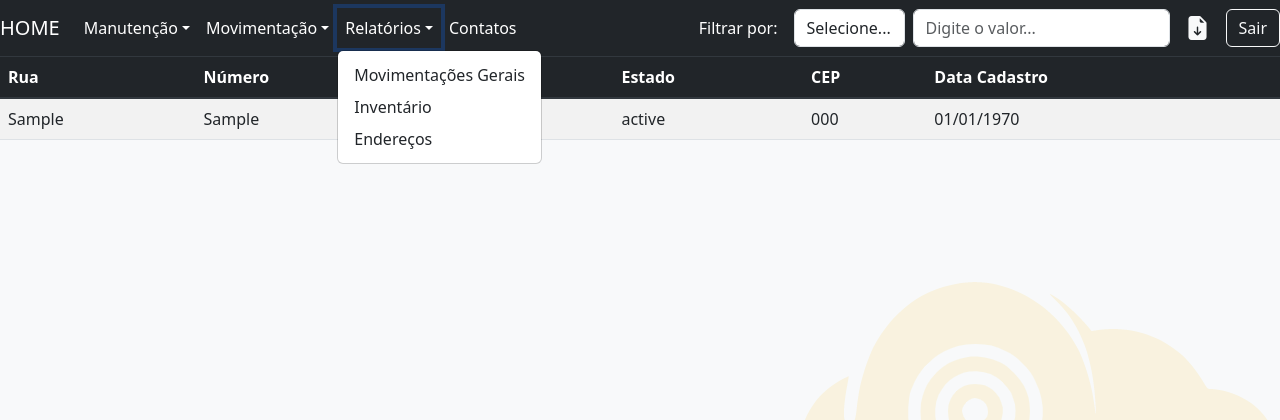
After one commit to aliek57/T2GCIaC-GithubActions, a PHP site: page /relatorioEnderecos.php in a window 1280 px wide, after a click on "Relatórios". The commit adds this page. Shown: the top 420 px of the page. Run offline with PHP 8.4, Linux system fonts and the light colour scheme; the visitor is signed in with stand-in values (Sample User, id 1); tables that the repository leaves empty or names only in its code hold one stand-in row (values such as "Sample post").

Commit message:
Criando relatórios de endereço

```diff
--- /dev/null
+++ b/conexao/listarRelatorioEnderecos.php
@@ -0,0 +1,53 @@
+<?php
+include 'conexao.php';
+
+$filtroPor = $_GET['filtroPor'] ?? null;
+$valorFiltro = $_GET['valorFiltro'] ?? null;
+
+$banco = abrirBanco();
+
+$sql = "SELECT * FROM enderecos";
+
+if ($filtroPor && $valorFiltro) {
+    $valor = $banco->real_escape_string($valorFiltro);
+
+    switch ($filtroPor) {
+        case 'rua':
+            $sql .= " WHERE rua LIKE '%$valor%'";
+            break;
+        case 'cidade':
+            $sql .= " WHERE cidade LIKE '%$valor%'";
+            break;
+        case 'estado':
+            $sql .= " WHERE estado LIKE '%$valor%'";
+            break;
+        case 'cep':
+            $sql .= " WHERE cep LIKE '%$valor%'";
+            break;
+        default:
+            break;
+    }
+}
+
+$sql .= " ORDER BY cidade ASC, rua ASC";
+
+$resultado = $banco->query($sql);
+
+if ($resultado && $resultado->num_rows > 0) {
+    while ($row = $resultado->fetch_assoc()) {
+        $dataCadastro = date('d/m/Y', strtotime($row['data_cadastro']));
+
+        echo "<tr>";
+        echo "<td>" . $row['rua'] . "</td>";
+        echo "<td>" . $row['numero'] . "</td>";
+        echo "<td>" . $row['cidade'] . "</td>";
+        echo "<td>" . $row['estado'] . "</td>";
+        echo "<td>" . $row['cep'] . "</td>";
+        echo "<td>" . $dataCadastro . "</td>";
+        echo "</tr>";
+    }
+} else {
+    echo "<tr><td colspan='6' class='text-center'>Nenhum endereço encontrado.</td></tr>";
+}
+$banco->close();
+?>
--- a/home.php
+++ b/home.php
@@ -84,6 +84,7 @@ if (!isset($_SESSION['usuario'])) {
           <div class="dropdown-menu" aria-labelledby="dropdown01">
             <a class="dropdown-item" href="relatorioMovimentacao.php">Movimentações Gerais</a>
             <a class="dropdown-item" href="inventario.php">Inventário</a>
+            <a class="dropdown-item" href="relatorioEnderecos.php ">Endereços</a>
           </div>
         </li>
         <li class="nav-item">
--- /dev/null
+++ b/relatorioEnderecos.php
@@ -0,0 +1,166 @@
+<?php
+session_start();
+if (!isset($_SESSION['usuario'])) {
+    header("Location: login.php");
+    exit();
+}
+?>
+
+<!DOCTYPE html>
+<html lang="pt-br">
+
+<head>
+    <meta http-equiv="Content-Type" content="text/html; charset=UTF-8">
+    <meta name="viewport" content="width=device-width, initial-scale=1, shrink-to-fit=no">
+    <title>Relatório de Endereços</title>
+
+    <link href="./home_files/bootstrap.min.css" rel="stylesheet">
+    <link href="./home_files/starter-template.css" rel="stylesheet">
+    <link href="https://cdn.jsdelivr.net/npm/bootstrap@5.3.0/dist/css/bootstrap.min.css" rel="stylesheet">
+    <link rel="stylesheet" href="https://cdn.jsdelivr.net/npm/bootstrap-icons@1.10.5/font/bootstrap-icons.css">
+
+    <script src="https://code.jquery.com/jquery-3.6.0.min.js"></script>
+    <script src="https://cdn.jsdelivr.net/npm/bootstrap@5.3.0/dist/js/bootstrap.bundle.min.js"></script>
+
+    <style>
+        body {
+            padding-top: 56px;
+        }
+
+        thead.thead-dark th {
+            background-color: black;
+            color: white;
+        }
+
+        .navbar {
+            margin-bottom: 0;
+        }
+    </style>
+</head>
+
+<body class="bg-body-tertiary">
+
+    <nav class="navbar navbar-expand-md navbar-dark bg-dark fixed-top">
+        <a class="navbar-brand" href="home.php" style="color:white">HOME</a>
+        <button class="navbar-toggler" type="button" data-bs-toggle="collapse" data-bs-target="#navbarsExampleDefault">
+            <span class="navbar-toggler-icon"></span>
+        </button>
+
+        <div class="collapse navbar-collapse" id="navbarsExampleDefault">
+            <ul class="navbar-nav mr-auto">
+                <li class="nav-item dropdown">
+                    <a class="nav-link dropdown-toggle" href="#" id="manutencao" data-bs-toggle="dropdown" style="color:white;">Manutenção</a>
+                    <div class="dropdown-menu">
+                        <a class="dropdown-item" href="cadastroAmbientes.php">Ambientes</a>
+                        <a class="dropdown-item" href="cadastroGrupos.php">Grupo</a>
+                        <a class="dropdown-item" href="cadastroInsumos.php">Insumo</a>
+                        <a class="dropdown-item" href="cadastroUsuarios.php">Usuário</a>
+                    </div>
+                </li>
+                <li class="nav-item dropdown">
+                    <a class="nav-link dropdown-toggle" href="#" id="movimentacao" data-bs-toggle="dropdown" style="color:white;">Movimentação</a>
+                    <div class="dropdown-menu">
+                        <a class="dropdown-item" href="devolucao.php">Devolução</a>
+                        <a class="dropdown-item" href="emprestimo.php">Empréstimo</a>
+                    </div>
+                </li>
+                <li class="nav-item dropdown">
+                    <a class="nav-link dropdown-toggle" href="#" id="relatorios" data-bs-toggle="dropdown" style="color:white;">Relatórios</a>
+                    <div class="dropdown-menu">
+                        <a class="dropdown-item" href="relatorioMovimentacao.php">Movimentações Gerais</a>
+                        <a class="dropdown-item" href="inventario.php">Inventário</a>
+                        <a class="dropdown-item" href="relatorioEnderecos.php">Endereços</a>
+                    </div>
+                </li>
+                <li class="nav-item">
+                    <a class="nav-link" href="contatos.php" style="color:white;">Contatos</a>
+                </li>
+            </ul>
+
+            <div class="d-flex align-items-center ms-auto">
+                <form class="form-inline d-flex align-items-center">
+                    <label for="selectPesquisa" style="color:white" class="mr-2 pe-2">Filtrar por: </label>
+                    <select class="form-control mr-2 me-2" id="selectPesquisa">
+                        <option value="" disabled selected>Selecione...</option>
+                        <option value="rua">Rua</option>
+                        <option value="cidade">Cidade</option>
+                        <option value="estado">Estado</option>
+                        <option value="cep">CEP</option>
+                    </select>
+                    <input type="text" class="form-control mr-2" id="valorFiltro" placeholder="Digite o valor...">
+                </form>
+            </div>
+
+            <a href="#" id="btnGerarPDF" class="me-3 ms-2" title="Baixar PDF">
+                <i class="bi bi-file-earmark-arrow-down-fill fs-4 text-light" style="cursor: pointer;"></i>
+            </a>
+
+            <a class="btn btn-outline-light" href="logout.php">Sair</a>
+        </div>
+    </nav>
+
+    <main class="container-fluid mt-0 p-0">
+        <table class="table table-striped table-hover mb-0">
+            <thead class="thead-dark">
+                <tr>
+                    <th>Rua</th>
+                    <th>Número</th>
+                    <th>Cidade</th>
+                    <th>Estado</th>
+                    <th>CEP</th>
+                    <th>Data Cadastro</th>
+                </tr>
+            </thead>
+            <tbody id="tabelaEnderecos">
+                </tbody>
+        </table>
+    </main>
+
+    <script>
+        $(document).ready(function() {
+            function carregarDados(filtroPor = '', valorFiltro = '') {
+                $.ajax({
+                    url: 'conexao/listarRelatorioEnderecos.php',
+                    method: 'GET',
+                    data: {
+                        filtroPor: filtroPor,
+                        valorFiltro: valorFiltro
+                    },
+                    success: function(response) {
+                        $('#tabelaEnderecos').html(response);
+                    },
+                    error: function() {
+                        alert('Erro ao carregar dados.');
+                    }
+                });
+            }
+
+            carregarDados();
+
+            $('#valorFiltro').on('input', function() {
+                const filtroPor = $('#selectPesquisa').val();
+                const valorFiltro = $(this).val();
+
+                if (filtroPor || valorFiltro === '') {
+                    carregarDados(filtroPor, valorFiltro);
+                }
+            });
+
+            $('#selectPesquisa').on('change', function() {
+                const filtroPor = $(this).val();
+                const valorFiltro = $('#valorFiltro').val();
+                carregarDados(filtroPor, valorFiltro);
+            });
+
+            $('#btnGerarPDF').click(function() {
+                const filtroPor = $('#selectPesquisa').val();
+                const valorFiltro = $('#valorFiltro').val();
+                const url = `conexao/gerarRelatorioEnderecosPDF.php?filtroPor=${encodeURIComponent(filtroPor)}&valorFiltro=${encodeURIComponent(valorFiltro)}`;
+                window.open(url, '_blank');
+            });
+        });
+    </script>
+
+</body>
+
+</html>
```
Also changed, not shown: conexao/gerarRelatorioEnderecosPDF.php (added, +84 -0 lines).
